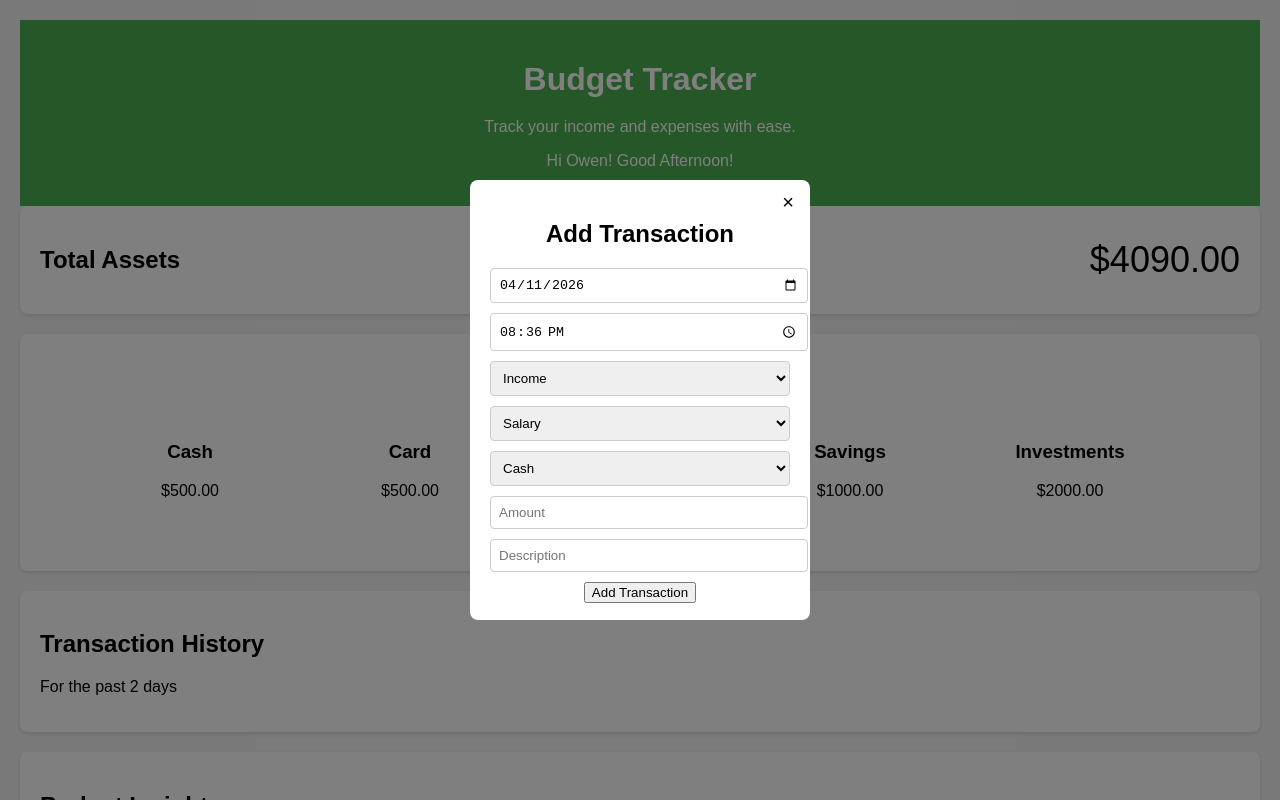
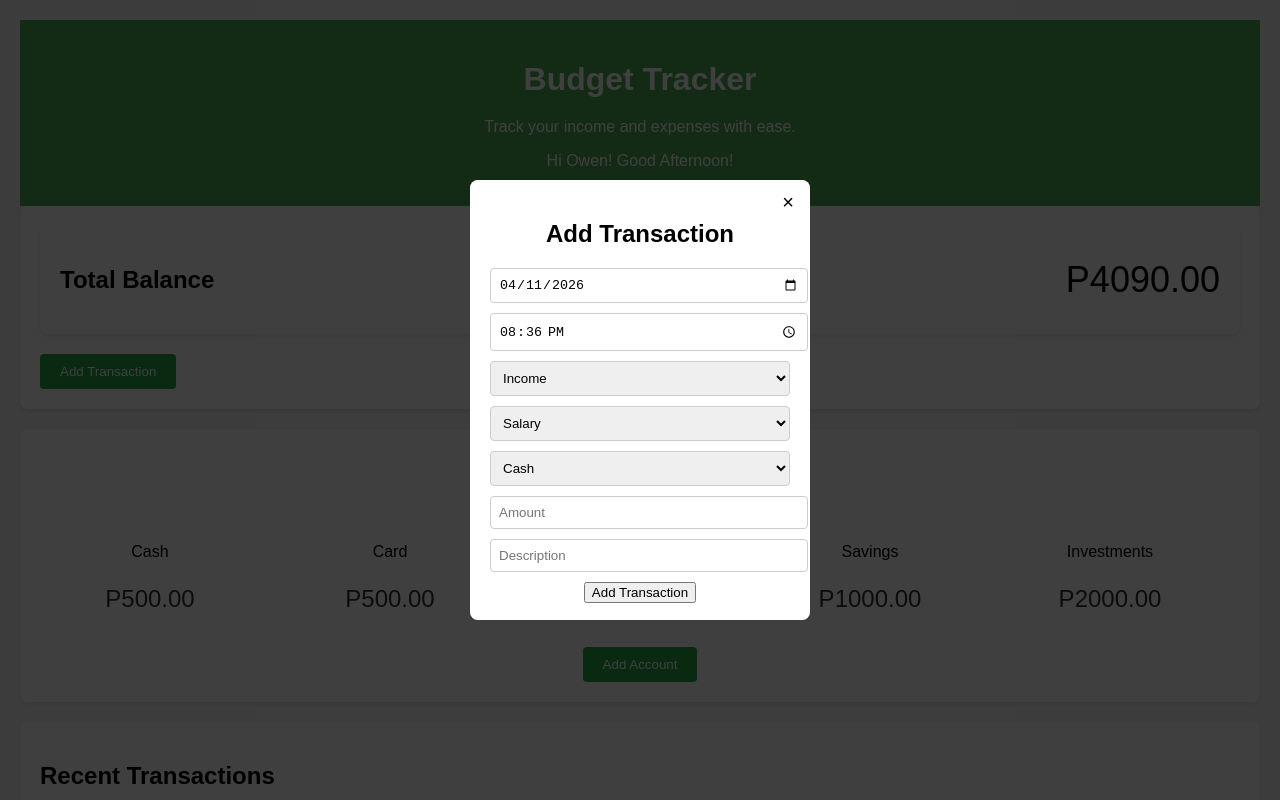
Before and after one commit to iamoen28/budget-tracker, a React (Vite) app in the folder budget_tracker/: page / in a window 1280 px wide. Both pictures are taken after a click on the button "Add Transaction". Shown: the top 800 px of the page. Built offline with nearby package versions, Linux system fonts and the light colour scheme.

Commit message:
Added Currency set up

```diff
--- a/budget_tracker/src/App.jsx
+++ b/budget_tracker/src/App.jsx
@@ -1,6 +1,7 @@
 import { useState } from 'react'
 //import { BrowserRouter as Router, Route, Switch } from 'react-router-dom'
 import Home from './pages/Home.jsx'
+import TransactionPage from './pages/TransactionPage.jsx'
 
 const App = () => {
   return (
--- a/budget_tracker/src/components/BalanceCard/BalanceCard.css
+++ b/budget_tracker/src/components/BalanceCard/BalanceCard.css
@@ -4,4 +4,10 @@
     display: inline-block;
     width: 200px;
     margin-right: 20px;
+    padding: 10px;
 }
+
+.bal {
+    font-size: 24px;
+    color: #333;
+}
--- a/budget_tracker/src/components/BalanceCard/BalanceCard.jsx
+++ b/budget_tracker/src/components/BalanceCard/BalanceCard.jsx
@@ -1,11 +1,11 @@
 //Balance Card Component
 import './BalanceCard.css'
 
-const BalanceCard = ({ balance, name }) => {
+const BalanceCard = ({ currency, balance, name }) => {
   return (
     <div className="balance-card">
-      <h3>{name}</h3>
-      <p>${balance.toFixed(2)}</p>
+      <p>{name}</p>
+      <p className='bal'>{currency}{balance.toFixed(2)}</p>
     </div>
   )
 }
--- a/budget_tracker/src/components/BalanceCard/BalanceList.jsx
+++ b/budget_tracker/src/components/BalanceCard/BalanceList.jsx
@@ -1,10 +1,10 @@
 //shows the balance of each account type and the total balance. It will be a card that is displayed on the budget overview page. It will take in the balance as a prop and display it in a nice format.
 import BalanceCard from './BalanceCard.jsx'
-const BalanceList = ({ balances }) => {
+const BalanceList = ({ currency, balances }) => {
   return (
     <div className="balance-list">
       {balances.map((account, index) => (
-        <BalanceCard key={index} balance={account.balance} name={account.name} />
+        <BalanceCard key={index} currency={currency} balance={account.balance} name={account.name} />
       ))}
     </div>
   )
--- a/budget_tracker/src/components/Header/AssetCard.jsx
+++ b/budget_tracker/src/components/Header/AssetCard.jsx
@@ -1,9 +1,9 @@
 //The main card for the total amount of all the accounts
-const AssetCard = ({ balance }) => {
+const AssetCard = ({ balance, currency }) => {
   return (
     <div className="asset-card">
-        <h2>Total Assets</h2>
-        <p>${balance.toFixed(2)}</p>
+        <h2>Total Balance</h2>
+        <p>{currency}{balance.toFixed(2)}</p>
     </div>
   )
 }
--- a/budget_tracker/src/components/Transactions/TransactionForm.jsx
+++ b/budget_tracker/src/components/Transactions/TransactionForm.jsx
@@ -70,7 +70,6 @@ const TransactionForm = ({ onAdd, categories, accountTypes }) => {
         <button type="submit">Add Transaction</button>
       </form>
   )
-
 }
 
 export default TransactionForm
--- a/budget_tracker/src/pages/Home.jsx
+++ b/budget_tracker/src/pages/Home.jsx
@@ -26,13 +26,11 @@ function Modal({ isOpen, onClose, children }) {
 }
 
 
-
-
-
 function Home() {
   //variables and state
   console.log('Home component rendered')
   const name = 'Owen'
+  const currency = 'P'
   const transactiontype = {
     Income: ['Salary', 'Freelance', 'Investments', 'Other'],
     Expense: ['Food', 'Transport', 'Entertainment', 'Other']
@@ -79,7 +77,6 @@ function Home() {
     }
   }
 
-
   const handleTransactionClick = (transaction) => {
     console.log('Transaction clicked:', transaction)
   }
@@ -88,11 +85,27 @@ function Home() {
   return (
     <div className="Home">
       <Header />
-      <AssetCard balance={account.reduce((total, account) => total + account.balance, 0)} /> {/*calculate the total balance by summing up the balances of all accounts and pass it as a prop to the AssetCard component*/}
+
+      <section className="card">
+        <AssetCard currency={currency} balance={account.reduce((total, account) => total + account.balance, 0)} /> {/*calculate the total balance by summing up the balances of all accounts and pass it as a prop to the AssetCard component*/}
+        <Modal isOpen={isModalOpen} onClose={() => setIsModalOpen(false)}>
+            <h2>Add Transaction</h2>
+
+            <TransactionForm
+            onAdd={handleAddTransaction}
+            categories={transactiontype}
+            accountTypes={accountTypes}
+            />
+          </Modal>
+
+          <button className="add-transaction-btn" onClick={() => setIsModalOpen(true)}>
+          Add Transaction
+        </button>
+      </section>
 
       <section className="card" id = "overview">
         <h2>Accounts</h2>
-        <BalanceList balances={(account)} />
+        <BalanceList currency={currency} balances={(account)} />
 
         <Modal isOpen={isModalOpen} onClose={() => setIsModalOpen(false)}>
           <h2>Add Transaction</h2>
@@ -105,12 +118,17 @@ function Home() {
         </Modal>
 
         <button className="add-transaction-btn" onClick={() => setIsModalOpen(true)}>
-        Add Transaction
+        Add Account
       </button>
       </section>
 
       <section className="card">
-        <h2>Transaction History</h2>
+        <h2>Recent Transactions</h2>
+        <button onClick={() => console.log('View Transaction History button clicked')}>
+          View Transaction History
+        </button>
+
+
         <p>For the past 2 days</p>
 
         {/* check if there are transactions in the transaction data state, if there are, render the transaction list component for each transaction, if not, render a message saying there are no transactions yet. */}
--- a/budget_tracker/src/pages/TransactionPage.jsx
+++ b/budget_tracker/src/pages/TransactionPage.jsx
@@ -0,0 +1,17 @@
+//transactionhistory page
+import React from 'react'
+import TransactionList from '../components/Transactions/TransactionCard';
+import Header from '../components/Header/Header';
+
+function TransactionPage() {
+  return (
+    <div className="transaction-page">
+      <Header />
+      <h1>Transaction History</h1>
+      <p>Here you can view all your past transactions in detail.</p>
+      {/* Render the transaction list component here, passing in the transaction data as props */}
+    </div>
+  )
+}
+
+export default TransactionPage
```
